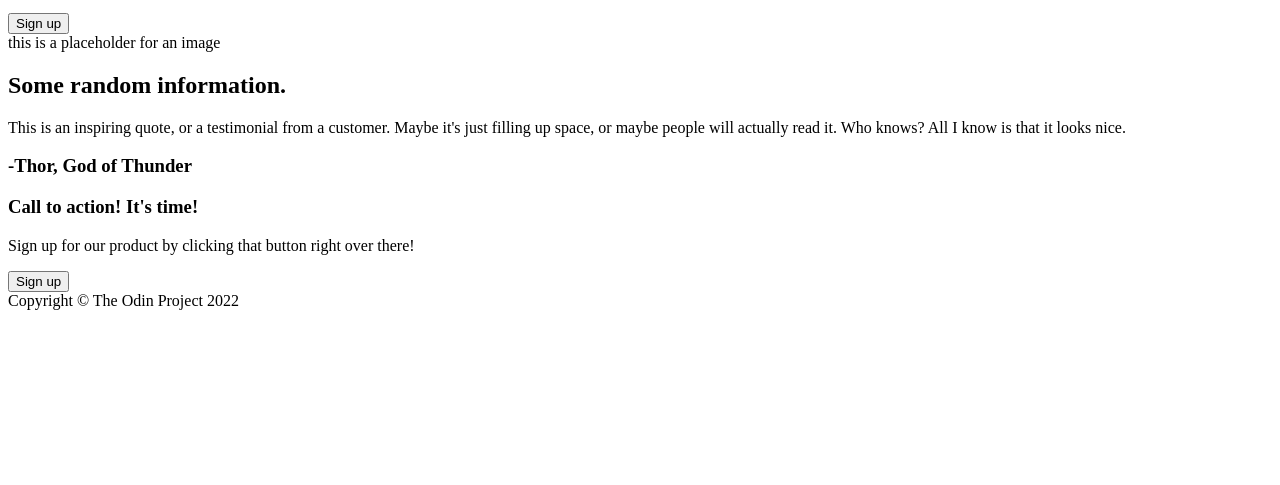
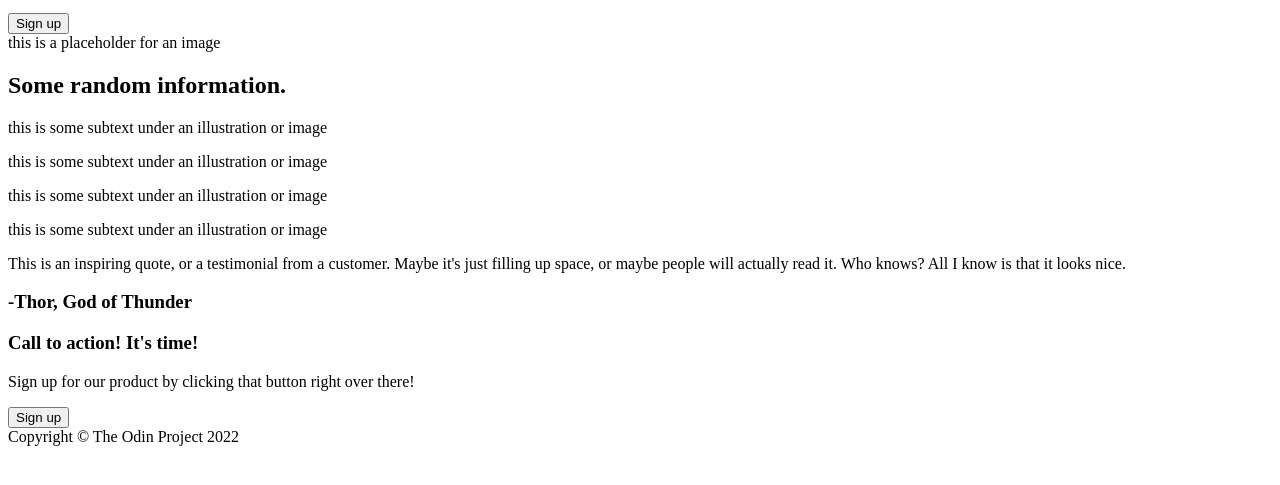
Before and after one commit to alohasaiyan/landing-page, a plain HTML site: page index.html in a window 1280 px wide. Shown: the part 197-682 px from the top of the page. Drawn offline with Linux system fonts and the light colour scheme.

Commit message:
Added subtext to image cards

```diff
--- a/index.html
+++ b/index.html
@@ -34,19 +34,19 @@
         <div class="cards">
             <div class="card-one">
                 <div class="square"></div>
-                <p></p>
+                <p>this is some subtext under an illustration or image</p>
             </div>
             <div class="card-two">
                 <div class="square"></div>
-                <p></p>
+                <p>this is some subtext under an illustration or image</p>
             </div>
             <div class="card-three">
                 <div class="square"></div>
-                <p></p>
+                <p>this is some subtext under an illustration or image</p>
             </div>
             <div class="card-four">
                 <div class="square"></div>
-                <p></p>
+                <p>this is some subtext under an illustration or image</p>
             </div>
         </div>
     </div>
```
